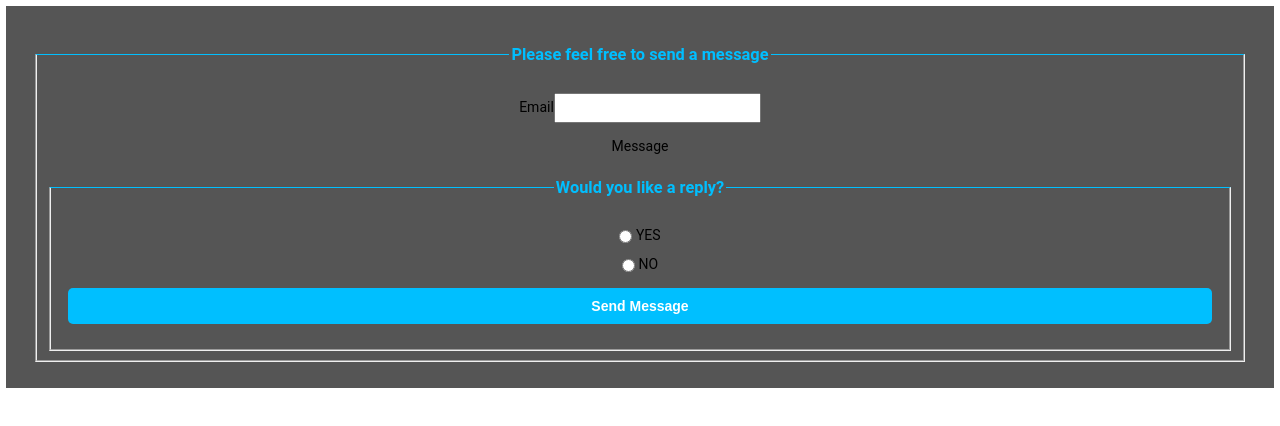
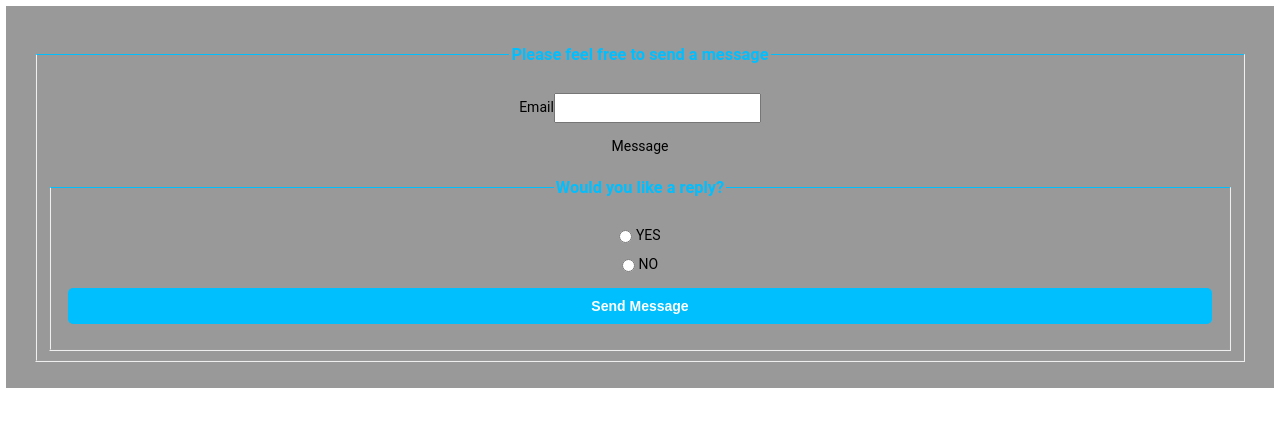
Before and after one commit to aidang18/form-example, a plain HTML site: page index.html in a window 1280 px wide. Drawn offline with Linux system fonts and the light colour scheme.

Commit message:
new color

```diff
--- a/index.html
+++ b/index.html
@@ -33,7 +33,7 @@
             display: flex;
             justify-content: center;
             align-items: center;
-            background: #555;
+            background: #999;
         }
 
         form {
```
